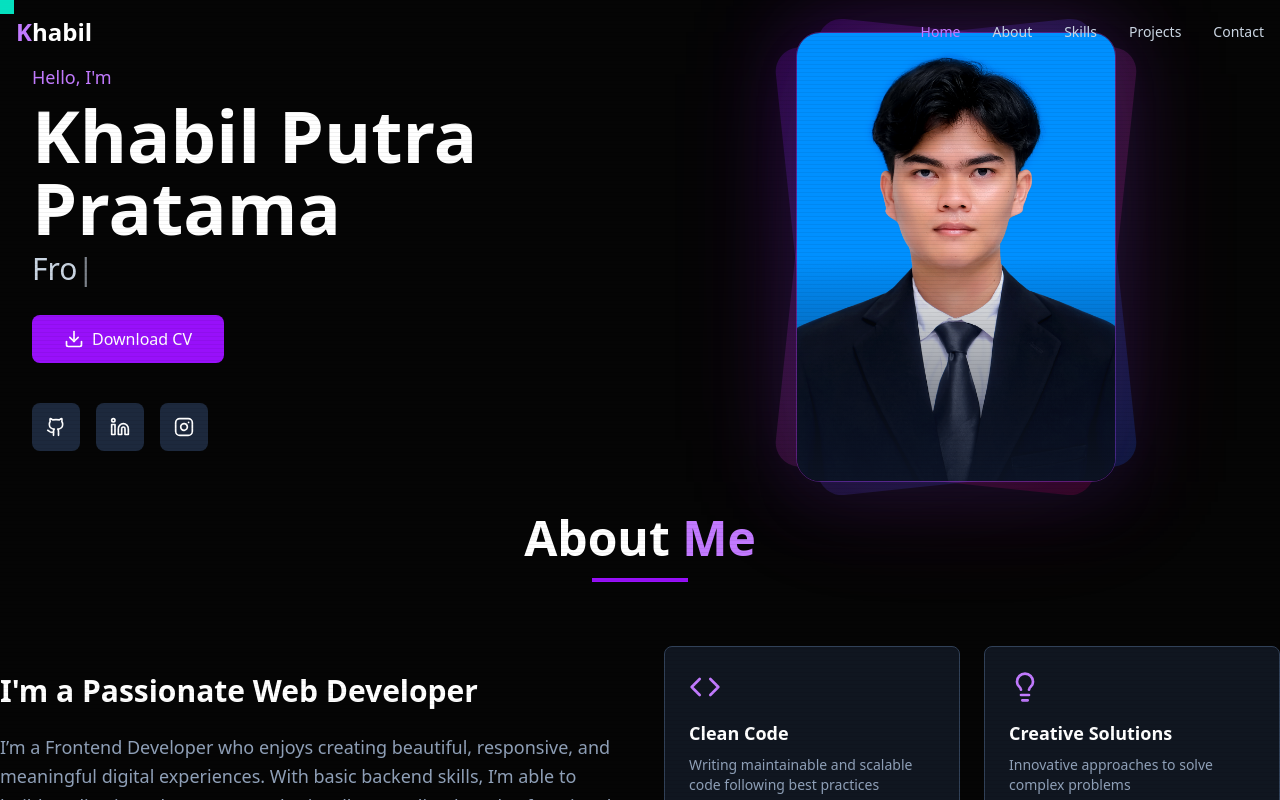
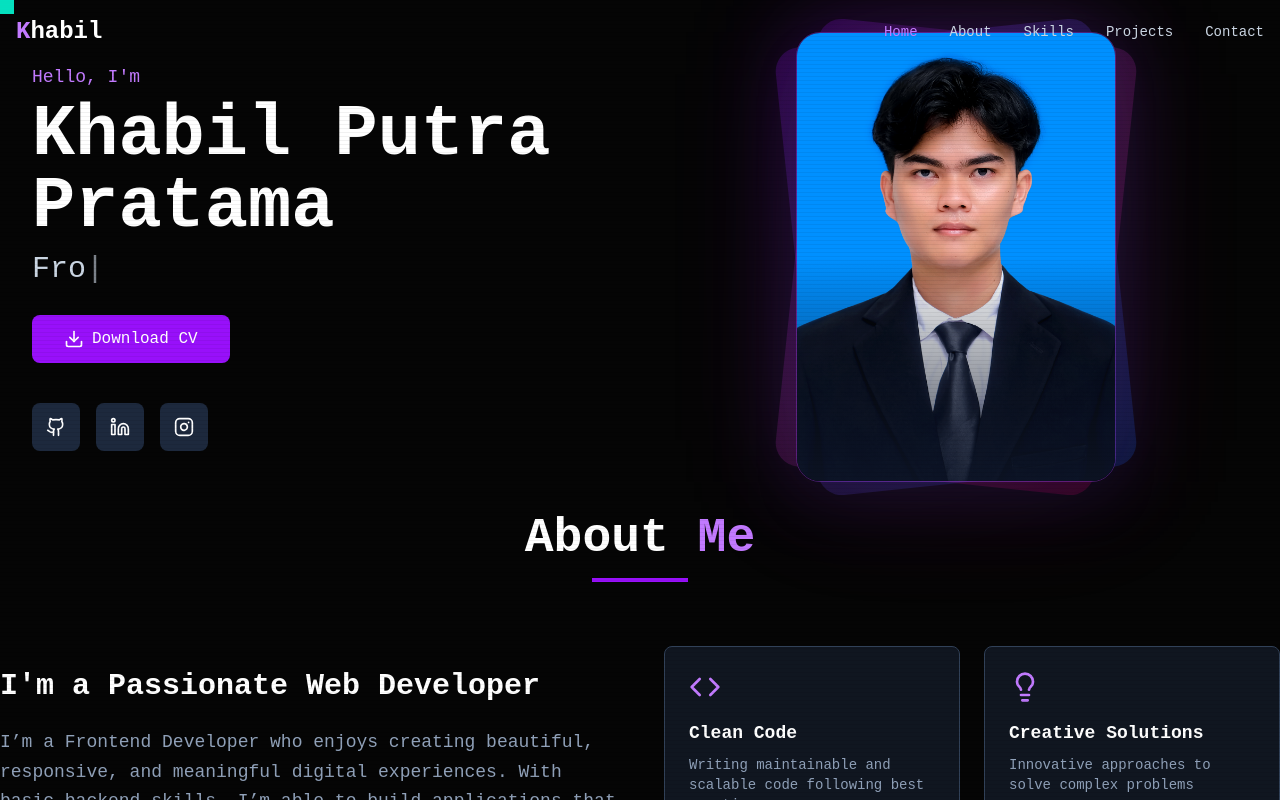
Before and after one commit to Khabilputraa/Portofolio-, a React (Vite) app: page / in a window 1280 px wide. Shown: the top 800 px of the page. Built offline with nearby package versions, Linux system fonts and the light colour scheme.

Commit message:
Refactor CSS: Remove blob animation and update styles
Removed blob animation and added custom fonts and styles.

```diff
--- a/src/index.css
+++ b/src/index.css
@@ -1,56 +1,55 @@
 @import "tailwindcss";
 
-/* Animasi Blob */
-@keyframes blob {
-  0% {
-    transform: translate(0px, 0px) scale(1);
-  }
-  33% {
-    transform: translate(30px, -50px) scale(1.1);
-  }
-  66% {
-    transform: translate(-20px, 20px) scale(0.9);
-  }
-  100% {
-    transform: translate(0px, 0px) scale(1);
-  }
-}
+/* ── Fonts ── */
+@import url('https://fonts.googleapis.com/css2?family=Space+Mono:wght@400;700&family=Syne:wght@400;700;800&display=swap');
 
-.animate-blob {
-  animation: blob 7s infinite;
-}
-
-.animation-delay-2000 {
-  animation-delay: 2s;
-}
-
-.animation-delay-4000 {
-  animation-delay: 4s;
-}
-
-.animation-delay-6000 {
-  animation-delay: 6s;
-}
-
-/* Smooth Scrolling */
+/* ── Base ── */
 html {
   scroll-behavior: smooth;
 }
 
-/* Custom Scrollbar */
+body {
+  background: #050505;
+  color: #f5f0e8;
+  font-family: 'Space Mono', monospace;
+  cursor: none;
+}
+
+/* ── Custom Scrollbar ── */
 ::-webkit-scrollbar {
-  width: 10px;
+  width: 4px;
 }
 
 ::-webkit-scrollbar-track {
-  background: #1e293b;
+  background: #050505;
 }
 
 ::-webkit-scrollbar-thumb {
-  background: #7c3aed;
-  border-radius: 5px;
+  background: #00e5c4;
 }
 
 ::-webkit-scrollbar-thumb:hover {
-  background: #9333ea;
+  background: rgba(0, 229, 196, 0.6);
 }
+
+/* ── Selection ── */
+::selection {
+  background: rgba(0, 229, 196, 0.2);
+  color: #00e5c4;
+}
+
+/* ── Focus ── */
+*:focus-visible {
+  outline: 1px solid #00e5c4;
+  outline-offset: 3px;
+}
+
+/* ── Smooth section transitions ── */
+section {
+  transition: opacity 0.4s ease;
+}
+
+/* ── Remove default button cursor since we use custom cursor ── */
+button, a {
+  cursor: none;
+}
```
